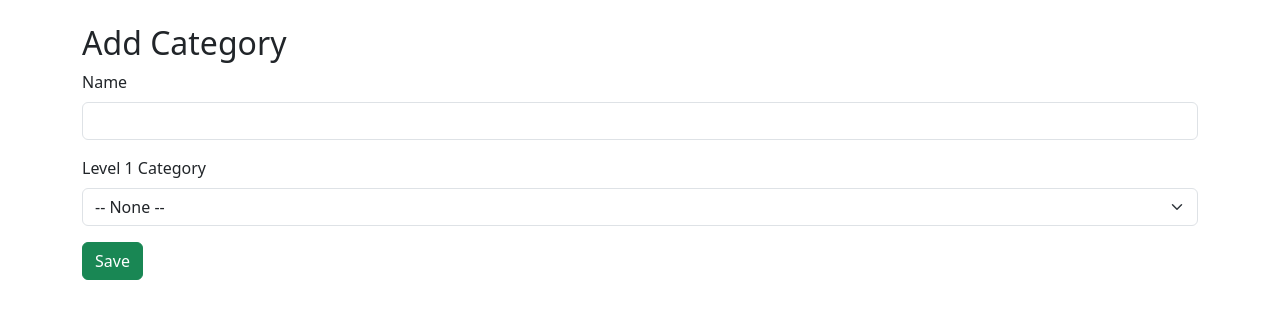
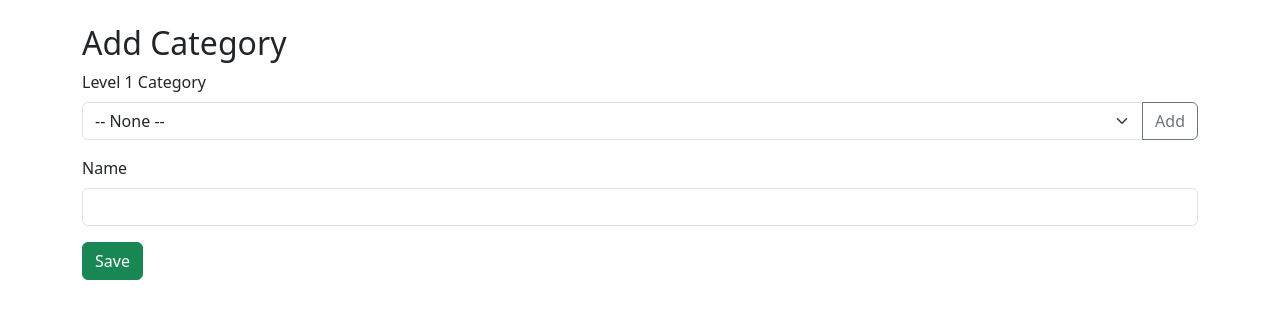
Before and after one commit to mpf-kfk-tahmid-hossain/ERPSoftwareFinal, a Django app: page /inventory/categories/add/ in a window 1280 px wide. Shown: the part 56-375 px from the top of the page. Run offline with Django 5.2, Linux system fonts and the light colour scheme; the visitor is signed in with stand-in values (Sample User, id 1); data comes from the database, SQL or seed files in the repository; data that the repository does not hold is empty.

Commit message:
Add hierarchical category quick add

```diff
--- a/erp_project/inventory/tests.py
+++ b/erp_project/inventory/tests.py
@@ -75,6 +75,11 @@ class CategoryViewTests(TestCase):
         resp = self.client.get(reverse('category_children'), {'parent': parent.id, 'level': 2})
         self.assertEqual(resp.status_code, 200)
         self.assertContains(resp, 'Child')
+
+    def test_quick_add(self):
+        resp = self.client.post(reverse('category_quick_add'), {'name': 'Quick'})
+        self.assertEqual(resp.status_code, 201)
+        self.assertTrue(ProductCategory.objects.filter(name='Quick', company=self.company).exists())
 
 
 class CategoryTreeTests(TestCase):
--- a/erp_project/inventory/urls.py
+++ b/erp_project/inventory/urls.py
@@ -2,7 +2,7 @@ from django.urls import path
 from .views import (
     WarehouseListView, WarehouseCreateView, WarehouseUpdateView,
     ProductCategoryListView, ProductCategoryCreateView, ProductCategoryUpdateView,
-    CategoryTreeView, category_rename, category_move, category_delete, category_children,
+    CategoryTreeView, category_rename, category_move, category_delete, category_children, category_quick_add,
     ProductUnitListView, ProductUnitCreateView,
     ProductListView, ProductCreateView,
     StockLotListView, StockLotCreateView,
@@ -23,6 +23,7 @@ urlpatterns = [
     path('categories/<int:pk>/move/', category_move, name='category_move'),
     path('categories/<int:pk>/delete/', category_delete, name='category_delete'),
     path('categories/children/', category_children, name='category_children'),
+    path('categories/quick-add/', category_quick_add, name='category_quick_add'),
     path('units/', ProductUnitListView.as_view(), name='unit_list'),
     path('units/add/', ProductUnitCreateView.as_view(), name='unit_add'),
     path('products/', ProductListView.as_view(), name='product_list'),
--- a/erp_project/inventory/views.py
+++ b/erp_project/inventory/views.py
@@ -290,6 +290,20 @@ def category_children(request):
     return render(request, 'includes/category_select.html', {'categories': cats, 'level': level})
 
 
+@require_permission('add_productcategory')
+def category_quick_add(request):
+    """Create a category via HTMX and return an option element."""
+    name = request.POST.get('name', '').strip()
+    if not name:
+        return HttpResponseBadRequest('Name required')
+    parent_id = request.POST.get('parent')
+    parent = None
+    if parent_id:
+        parent = get_object_or_404(ProductCategory, pk=parent_id, company=request.user.company)
+    category = ProductCategory.objects.create(name=name, parent=parent, company=request.user.company)
+    return render(request, 'includes/category_option.html', {'category': category}, status=201)
+
+
 @method_decorator(require_permission('view_productunit'), name='dispatch')
 class ProductUnitListView(AdvancedListMixin, TemplateView):
     template_name = 'product_unit_list.html'
--- a/erp_project/templates/category_form.html
+++ b/erp_project/templates/category_form.html
@@ -4,15 +4,11 @@
 <h2>{% if category %}Edit{% else %}Add{% endif %} Category</h2>
 <form method="post" class="needs-validation" novalidate>
   {% csrf_token %}
-  <div class="mb-3">
-    <label for="id_name" class="form-label">Name</label>
-    <input type="text" name="name" id="id_name" class="form-control" value="{{ name }}" required>
-    {% if error %}<div class="invalid-feedback">{{ error }}</div>{% endif %}
-  </div>
   <input type="hidden" name="parent" id="id_parent_hidden" value="{{ parent }}">
   <div id="category-selects">
     <div class="mb-3" id="level-1">
       <label class="form-label">Level 1 Category</label>
+      <div class="input-group">
         <select name="parent" class="form-select category-select" data-level="1"
                 hx-get="{% url 'category_children' %}?level=2" hx-target="#level-2" hx-trigger="change">
           <option value="">-- None --</option>
@@ -20,8 +16,16 @@
           <option value="{{ c.id }}" {% if parent|stringformat:'s' == c.id|stringformat:'s' %}selected{% endif %}>{{ c.name }}</option>
           {% endfor %}
         </select>
+        <button type="button" class="btn btn-outline-secondary add-btn" data-level="1">Add</button>
+      </div>
+      <div class="add-container"></div>
     </div>
     <div id="level-2"></div>
+  </div>
+  <div class="mb-3">
+    <label for="id_name" class="form-label">Name</label>
+    <input type="text" name="name" id="id_name" class="form-control" value="{{ name }}" required>
+    {% if error %}<div class="invalid-feedback">{{ error }}</div>{% endif %}
   </div>
   <button type="submit" class="btn btn-success">Save</button>
 </form>
@@ -37,10 +41,32 @@ document.getElementById('category-selects').addEventListener('change',function(e
   if(e.target.classList.contains('category-select')){
     const level=parseInt(e.target.dataset.level);
     document.querySelectorAll('.category-select').forEach(sel=>{
-      if(parseInt(sel.dataset.level)>level){sel.parentElement.remove();}
+      if(parseInt(sel.dataset.level)>level){sel.closest('.mb-3').remove();}
     });
     updateParent();
   }
 });
+
+const quickAddUrl = "{% url 'category_quick_add' %}";
+document.getElementById('category-selects').addEventListener('click',function(e){
+  if(e.target.classList.contains('add-btn')){
+    const level=e.target.dataset.level;
+    const wrapper=document.getElementById('level-'+level);
+    const select=wrapper.querySelector('select');
+    const parentVal=select.value;
+    wrapper.querySelector('.add-container').innerHTML=`<form class="add-form mt-2 d-flex" data-level="${level}" hx-post="${quickAddUrl}" hx-target="#level-${level} select" hx-swap="beforeend"><input type="hidden" name="parent" value="${parentVal}"><input type="text" name="name" class="form-control me-2" required><button class="btn btn-primary" type="submit">Add</button></form>`;
+  }
+});
+
+document.body.addEventListener('htmx:afterRequest',function(e){
+  if(e.target.classList.contains('add-form')){
+    const level=e.target.dataset.level;
+    const select=document.querySelector(`#level-${level} select`);
+    const opt=select.querySelector('option[selected]');
+    if(opt){select.value=opt.value;}
+    select.dispatchEvent(new Event('change'));
+    e.target.remove();
+  }
+});
 </script>
 {% endblock %}
--- /dev/null
+++ b/erp_project/templates/includes/category_option.html
@@ -0,0 +1 @@
+<option value="{{ category.id }}" selected>{{ category.name }}</option>
--- a/erp_project/templates/includes/category_select.html
+++ b/erp_project/templates/includes/category_select.html
@@ -1,5 +1,6 @@
 <div class="mb-3" id="level-{{ level }}">
   <label class="form-label">Level {{ level }} Category</label>
+  <div class="input-group">
     <select name="parent" class="form-select category-select" data-level="{{ level }}"
             hx-get="{% url 'category_children' %}?level={{ level|add:'1' }}" hx-target="#level-{{ level|add:'1' }}" hx-trigger="change">
       <option value="">-- None --</option>
@@ -7,5 +8,8 @@
       <option value="{{ c.id }}">{{ c.name }}</option>
       {% endfor %}
     </select>
+    <button type="button" class="btn btn-outline-secondary add-btn" data-level="{{ level }}">Add</button>
+  </div>
+  <div class="add-container"></div>
 </div>
 <div id="level-{{ level|add:'1' }}"></div>
```
Also changed, not shown: docs/api/inventory.md (+7 -0 lines). Lines whose indentation alone changed are shown as unchanged.
